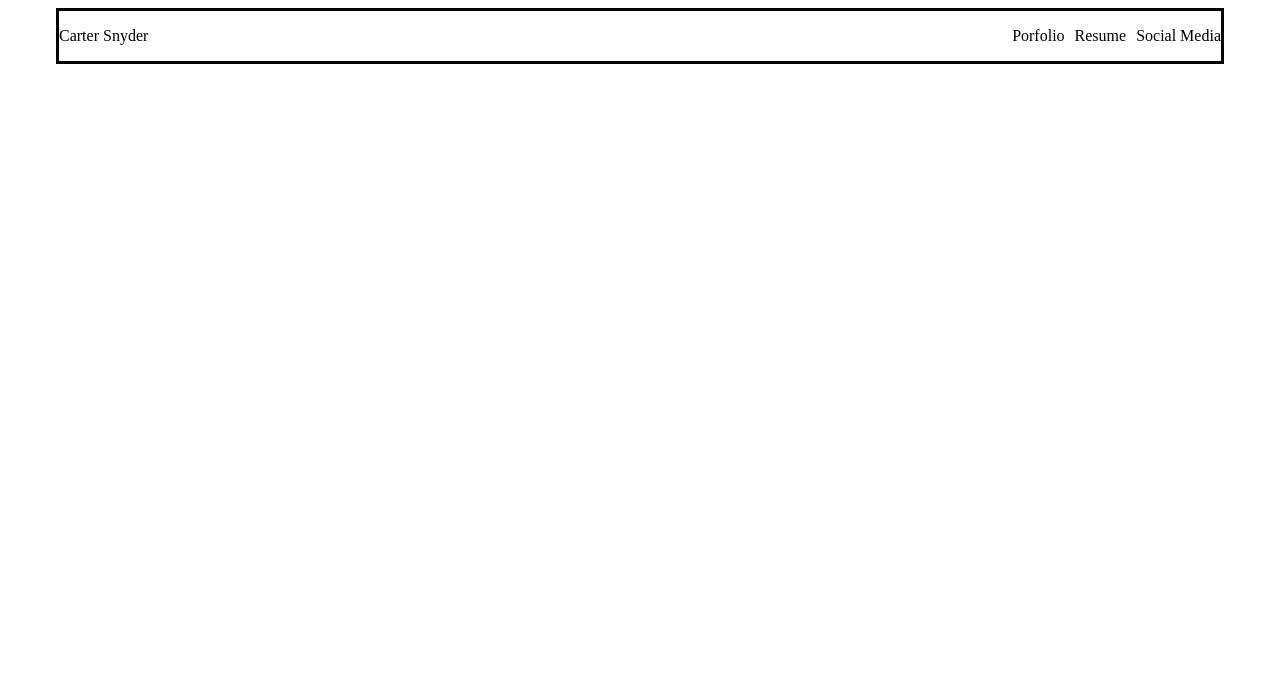
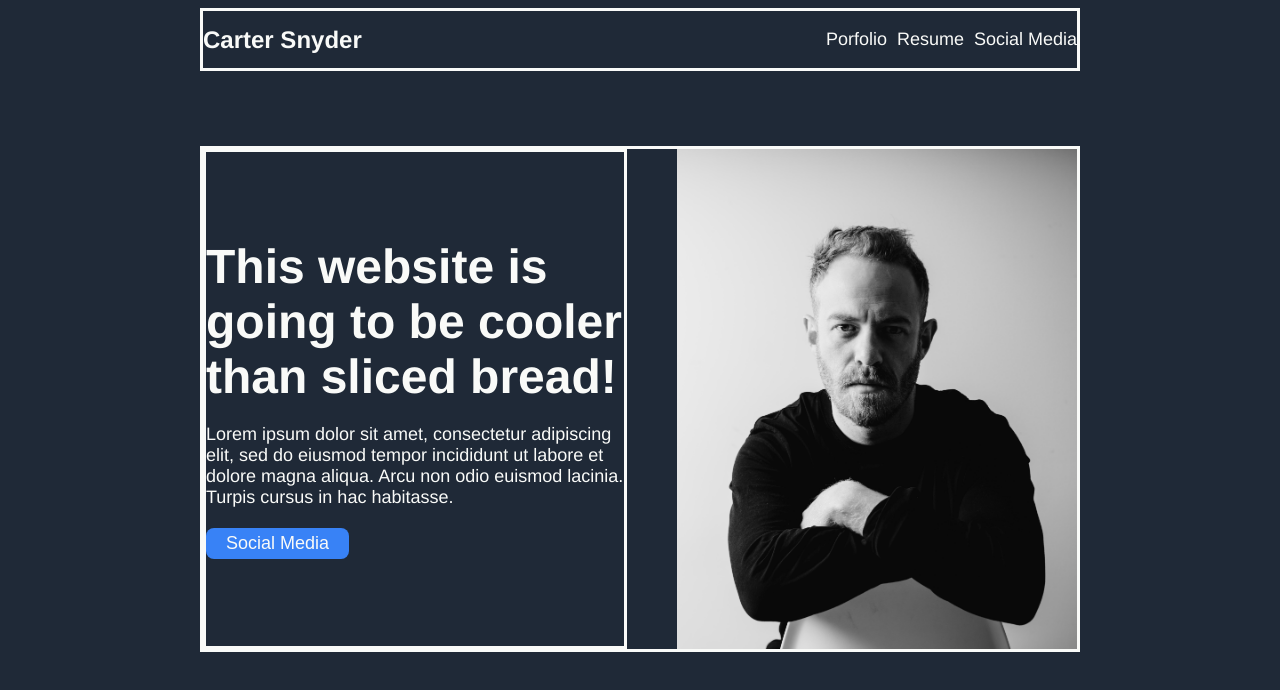
Before and after one commit to snyderc99/landingpage, a plain HTML site: page index.html in a window 1280 px wide. Drawn offline with Linux system fonts and the light colour scheme.

Commit message:
add intro section and css styling for header and intro

```diff
--- a/index.html
+++ b/index.html
@@ -15,6 +15,14 @@
             <li>Resume</li>
             <li>Social Media</li>
         </ul>
-
+    </div>
+    <div class="intro">
+        <div class="itext">
+         <div class="ih"> This website is going to be cooler than sliced bread!</div>
+         <div class="ip"> Lorem ipsum dolor sit amet, consectetur adipiscing elit, sed do eiusmod tempor incididunt ut labore et dolore magna aliqua. Arcu non odio euismod lacinia. Turpis cursus in hac habitasse.</div>
+        <button class ="Social Media">Social Media</button>
+    </div>
+        <img src="./img/man.jpeg">
+    </div>
 </body>
 </html>
--- a/style.css
+++ b/style.css
@@ -1,20 +1,64 @@
-.body{
+body{
     display: flex;
     border-style: bold;
     flex-direction: column;
-
-
+    margin-right: 200px;
+    margin-left: 200px;
+    font-family: Helvetica;
+    background-color: #1F2937;
+    color: #F9FAF8;
 }
 ul{
     display: flex;
     list-style: none;
     gap: 10px;
+    color: #F9FAF8;
+    font-weight: 300;
+    font-size: 18px;
 }
 .header{
     display: flex;
     border-style: solid;
     justify-content: space-between;
     align-items: center;
-    margin-left: 48px;
-    margin-right: 48px;
+    font-size: 24px;
+    font-weight: 700;
+
 }
+img{
+    width: 400px;
+}
+.intro{
+    display: flex;
+    border-style: solid;
+    margin: 75px 0px;
+    color: #F9FAF8;
+
+
+}
+
+.itext{
+    display: flex;
+    border-style: solid;
+    flex-direction: column;
+    justify-content: center;
+    gap: 20px;
+    margin-right: 50px;
+    align-items: flex-start;
+}
+button{
+    padding: 5px 20px;
+    background-color: #3882F6;
+    color: #F9FAF8;
+    border-radius: 8px;
+    font-size: 18px;
+    border-style: none;
+}
+.ih{
+    font-size: 48px;
+    font-weight: bolder;
+    color: #F9FAF8;
+}
+.ip{
+    font-size: 18px;
+}
```
Also changed, not shown: img/man.jpeg (added).
